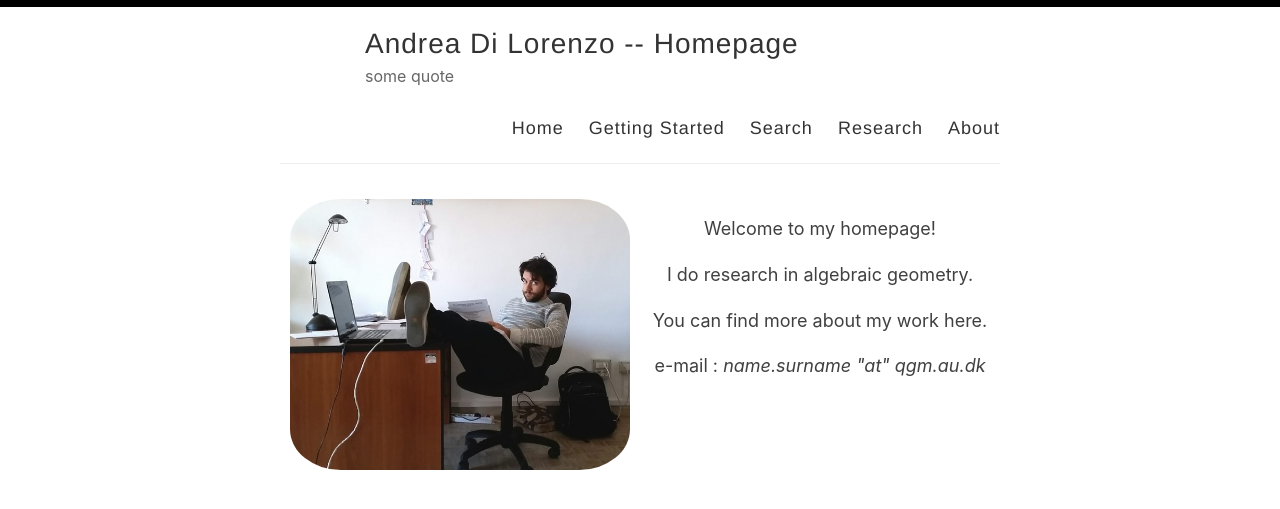
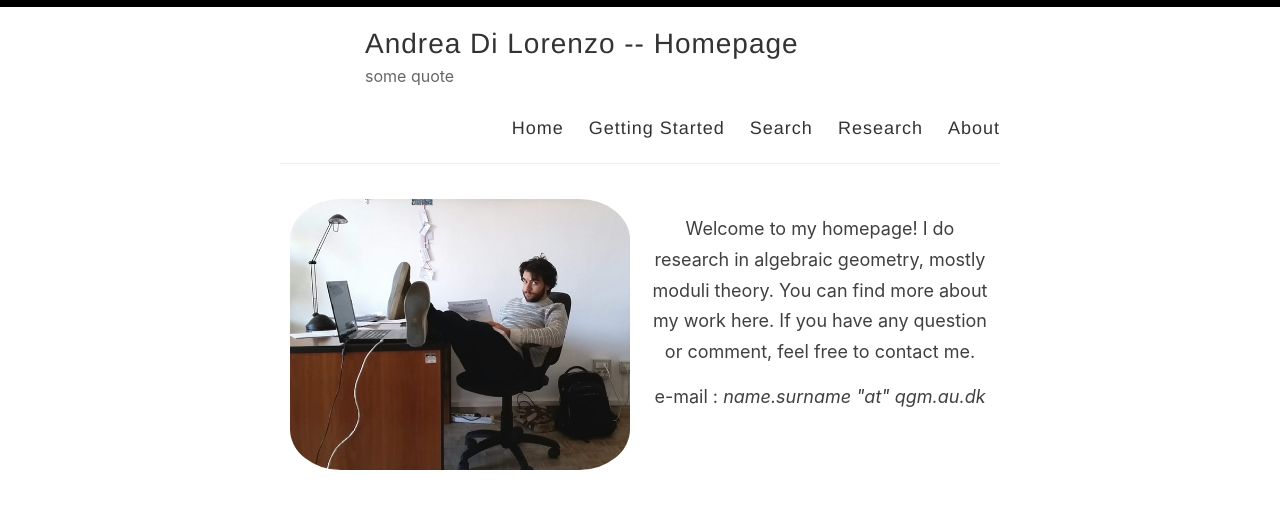
Before and after one commit to anddil/anddil.github.io, a Jekyll site: the page built from index.html, in a window 1280 px wide. Shown: the top 509 px of the page. Built offline with Jekyll 4.4.1, drawn with Linux system fonts in a browser that asks for light colours; the list of posts is cut into pages by our own code.

Commit message:
Update index.html

```diff
--- a/index.html
+++ b/index.html
@@ -47,9 +47,9 @@ layout: default
 </div>
 
 <div class="column">
-  <p> Welcome to my homepage! </p>
-  <p> I do research in algebraic geometry. </p>
-  <p> You can find more about my work here. </p>
+  <p> Welcome to my homepage!
+   I do research in algebraic geometry, mostly moduli theory.
+   You can find more about my work here. If you have any question or comment, feel free to contact me.</p>
   <p> e-mail : <i> name.surname "at" qgm.au.dk </i> </p>
 </div>
 </body>
```
